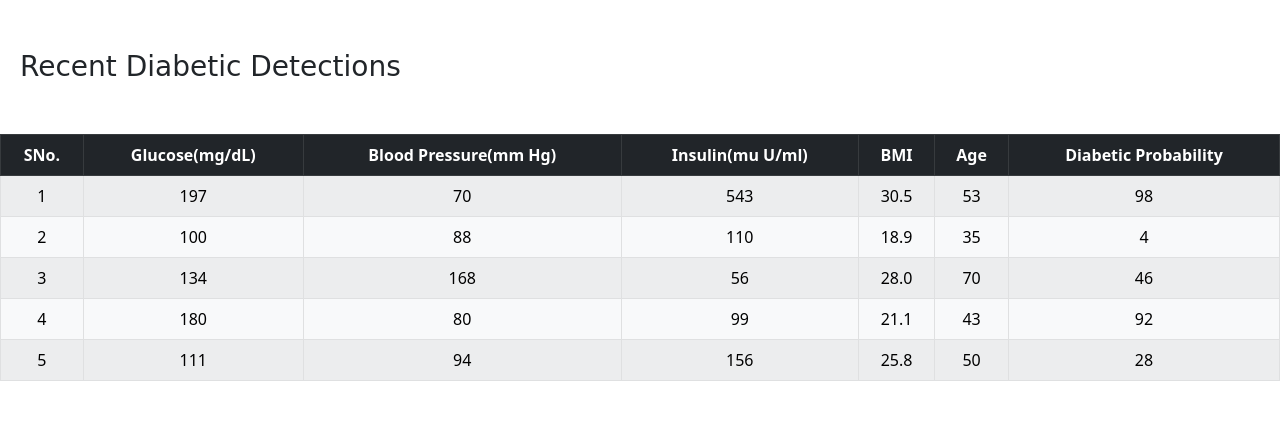
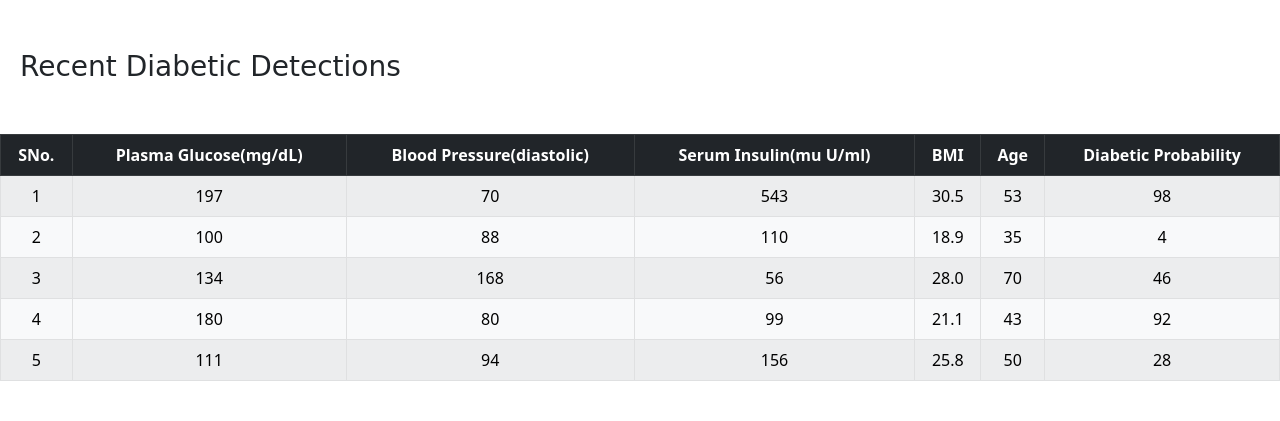
Before and after one commit to rsoorya/diabetes-detector, a Flask app: page /detections in a window 1280 px wide. Shown: the part 56-477 px from the top of the page. Run offline with Flask 2, Linux system fonts and the light colour scheme; data comes from the database, SQL or seed files in the repository; parts of the project's set-up code (start-up, migrations or seed data) failed here and were passed over.

Commit message:
Probable Final commit

```diff
--- a/templates/detect.html
+++ b/templates/detect.html
@@ -32,17 +32,17 @@
                         </div>
                         <div class="form-body">
                             <div class="row form-row">
-                              <input type="number" placeholder="Glucose(mg/dL)"  name="glucose" id="glucose" min="1" class="form-control" required>
+                              <input type="number" placeholder="Plasma Glucose(mg/dL)"  name="glucose" id="glucose" min="1" class="form-control" required>
                             </div>
 
 
 
                              <div class="row form-row">
                                 <div class="col-sm-6">
-                                   <input type="number" placeholder="Blood Pressure(mm Hg)" name="bp" id="bp" min="1" class="form-control" required>
+                                   <input type="number" placeholder="BP(diastolic)" name="bp" id="bp" min="1" class="form-control" required>
                                 </div>
                                 <div class="col-sm-6">
-                                   <input type="number" placeholder="Insulin(mu U/ml)" name="insulin" id="insulin" min="1" class="form-control" required>
+                                   <input type="number" placeholder="Serum Insulin(µ U/ml)" name="insulin" id="insulin" min="1" class="form-control" required>
                                 </div>
                             </div>
                              <div class="row form-row">
--- a/templates/detections.html
+++ b/templates/detections.html
@@ -12,9 +12,9 @@
   <thead class="table-dark">
     <tr>
       <th scope="col" >SNo.</th>
-      <th scope="col" >Glucose(mg/dL)</th>
-      <th scope="col" >Blood Pressure(mm Hg)</th>
-      <th scope="col" >Insulin(mu U/ml)</th>
+      <th scope="col" >Plasma Glucose(mg/dL)</th>
+      <th scope="col" >Blood Pressure(diastolic)</th>
+      <th scope="col" >Serum Insulin(mu U/ml)</th>
       <th scope="col" >BMI</th>
       <th scope="col" >Age</th>
       <th scope="col" >Diabetic Probability</th>
```
